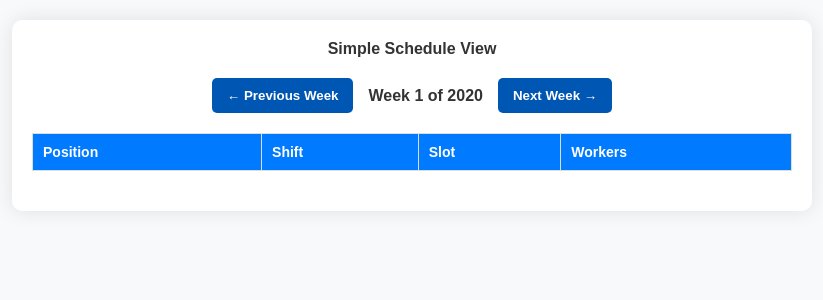
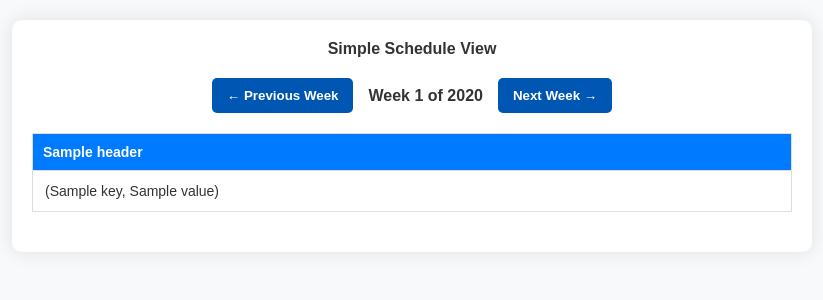
Before and after one commit to Jsakoman1/D_Scheduler, a Flask app: template templates/simple_view.html in a window 1280 px wide. Shown: the part 38-338 px from the top of the page, without its empty margins (228-1051 px from the left). Run offline with Flask 3, Linux system fonts and the light colour scheme; the template is opened without the code that fills it: values that come from a table or form of the project are taken from there, most other values are stand-ins (such as "Sample title", 1, 10 or a date in 2020); lists and menus that the app fills with data are empty.

Commit message:
update simple_view

```diff
--- a/app.py
+++ b/app.py
@@ -6,7 +6,7 @@ import hashlib
 import datetime
 import stripe
 from datetime import timedelta
-from collections import OrderedDict
+from collections import OrderedDict, defaultdict
 import os
 from sqlalchemy.orm import relationship
 from sqlalchemy.orm import joinedload
@@ -719,6 +719,7 @@ def editor():
 @employer_required
 def simple_view():
     from datetime import date
+
     user_id = session['user_id']
     today = date.today()
     current_week_number = today.isocalendar()[1]
@@ -727,8 +728,6 @@ def simple_view():
     year = request.args.get('year', default=current_year, type=int)
     week_number = request.args.get('week', default=current_week_number, type=int)
     formatted_week_number = f"{str(year)[-2:]}{str(week_number).zfill(2)}"
-
-    ensure_year_days_exist(user_id, year)
 
     schedules = Schedule.query.options(
         joinedload(Schedule.worker),
@@ -742,69 +741,68 @@ def simple_view():
         Schedule.week_number == formatted_week_number
     ).all()
 
-    schedule_data = {}
+    position_shift_structure = defaultdict(lambda: defaultdict(lambda: defaultdict(list)))
+
     for schedule in schedules:
-        key = (schedule.position.name, schedule.shift.name, schedule.slot.name)
-        if key not in schedule_data:
-            schedule_data[key] = {"workers": {}}
-        worker_name = schedule.worker.name if schedule.worker else ""
+        position_shift_key = (schedule.position.name, schedule.shift.name)
+        slot_name = schedule.slot.name
+        worker_name = schedule.worker.name if schedule.worker else None
         day_of_week = schedule.year_day.date.strftime("%A")
-        if day_of_week not in schedule_data[key]["workers"]:
-            schedule_data[key]["workers"][day_of_week] = []
-        schedule_data[key]["workers"][day_of_week].append(worker_name)
+
+        if worker_name:
+            position_shift_structure[position_shift_key][slot_name][day_of_week].append(worker_name)
 
     def group_workers_by_consecutive_days(workers_by_day):
-        # Define the order of days for sorting purposes.
         days_order = ["Monday", "Tuesday", "Wednesday", "Thursday", "Friday", "Saturday", "Sunday"]
+        grouped = []
+        prev_workers = None
+        group_start = None
+        prev_day_index = -2  # Initialize with an impossible index for comparison
 
-        # Filter out days without assigned workers (where worker names are None, null, or "")
-        filtered_workers_by_day = {day: workers for day, workers in workers_by_day.items() if all(name for name in workers)}
+        for day in days_order:
+            current_day_index = days_order.index(day)
+            workers = workers_by_day.get(day, [])
+            # Skip days without workers
+            if not workers:
+                continue
+            # Check if current day is consecutive to previous and has the same workers
+            if current_day_index == prev_day_index + 1 and workers == prev_workers:
+                prev_day_index = current_day_index
+                continue
+            else:
+                # If there was a previous group, conclude it before starting a new one
+                if prev_workers is not None:
+                    days_range = f"{group_start} - {days_order[prev_day_index]}" if group_start != days_order[prev_day_index] else days_order[prev_day_index]
+                    grouped_workers = ', '.join(prev_workers)
+                    grouped.append(f"{days_range}: {grouped_workers}")
+                # Start a new group with the current day
+                group_start = day
+                prev_day_index = current_day_index
+                prev_workers = workers
+        # Add the last group, if there are any workers
+        if prev_workers:
+            days_range = f"{group_start} - {days_order[prev_day_index]}" if group_start != days_order[prev_day_index] else days_order[prev_day_index]
+            grouped_workers = ', '.join(prev_workers)
+            grouped.append(f"{days_range}: {grouped_workers}")
 
-        # Prepare a list of active days (days with at least one worker assigned)
-        active_days = list(filtered_workers_by_day.keys())
+        return "; ".join(grouped)
 
-        # Initialize a list to hold the formatted strings of grouped days with workers
-        grouped_data = []
+    rows = []
 
-        # Only proceed if there are any active days
-        if not active_days:
-            return ""
+    for position_shift, slots in position_shift_structure.items():
+        row = [*position_shift]
+        relevant_slots = sorted(slots.keys())
+        for slot in relevant_slots:
+            workers_by_day = slots[slot]
+            grouped_workers = group_workers_by_consecutive_days(workers_by_day)
+            row.append(grouped_workers if grouped_workers else "No workers")
+        rows.append(row)
 
-        # Sort active days based on their occurrence in the week to maintain chronological order
-        sorted_active_days = sorted(active_days, key=lambda day: days_order.index(day))
+    # For headers, we need a unique set of slots, but let's prepare it inside the loop
+    unique_slots = sorted(set(slot for _, slots in position_shift_structure.items() for slot in slots))
+    headers = ['Position', 'Shift'] + unique_slots
 
-        # Variables to track the current group of consecutive days and their assigned workers
-        current_group = [sorted_active_days[0]]
-        current_workers = filtered_workers_by_day[sorted_active_days[0]]
-
-        for day in days_order[days_order.index(current_group[-1]) + 1:]:
-            if day in sorted_active_days:
-                if filtered_workers_by_day[day] == current_workers:
-                    current_group.append(day)
-                else:
-                    # Format and add the current group to the output
-                    days_text = f"{current_group[0]} - {current_group[-1]}" if len(current_group) > 1 else current_group[0]
-                    grouped_data.append(f"{days_text}: {', '.join(current_workers)}")
-                    # Start a new group
-                    current_group = [day]
-                    current_workers = filtered_workers_by_day[day]
-            else:
-                # Once we reach a day that's not in sorted_active_days, we can break the loop
-                break
-
-        # Don't forget to process the last group
-        if current_group:
-            days_text = f"{current_group[0]} - {current_group[-1]}" if len(current_group) > 1 else current_group[0]
-            grouped_data.append(f"{days_text}: {', '.join(current_workers)}")
-
-        return ", ".join(grouped_data)
-
-    # Apply the new grouping function
-    for key, value in schedule_data.items():
-        workers_text = group_workers_by_consecutive_days(value["workers"])
-        schedule_data[key]["workers_text"] = workers_text
-
-    return render_template('simple_view.html', schedule_data=schedule_data, year=year, week_number=week_number)
+    return render_template('simple_view.html', headers=headers, rows=rows, year=year, week_number=week_number)
 
 
 
--- a/templates/simple_view.html
+++ b/templates/simple_view.html
@@ -9,7 +9,6 @@
     {% include 'navbar.html' %}
     <div class="container">
         <h1>Simple Schedule View</h1>
-
 
         <div class="week-navigation">
             <button onclick="navigateWeek('prev')">← Previous Week</button>
@@ -41,19 +40,17 @@
         <table>
             <thead>
                 <tr>
-                    <th>Position</th>
-                    <th>Shift</th>
-                    <th>Slot</th>
-                    <th>Workers</th>
+                    {% for header in headers %}
+                    <th>{{ header }}</th>
+                    {% endfor %}
                 </tr>
             </thead>
             <tbody>
-                {% for (position, shift, slot), data in schedule_data.items() %}
+                {% for row in rows %}
                 <tr>
-                    <td>{{ position }}</td>
-                    <td>{{ shift }}</td>
-                    <td>{{ slot }}</td>
-                    <td>{{ data.workers_text }}</td>
+                    {% for cell in row %}
+                    <td>{{ cell }}</td>
+                    {% endfor %}
                 </tr>
                 {% endfor %}
             </tbody>
```
Also changed, not shown: app.db.
